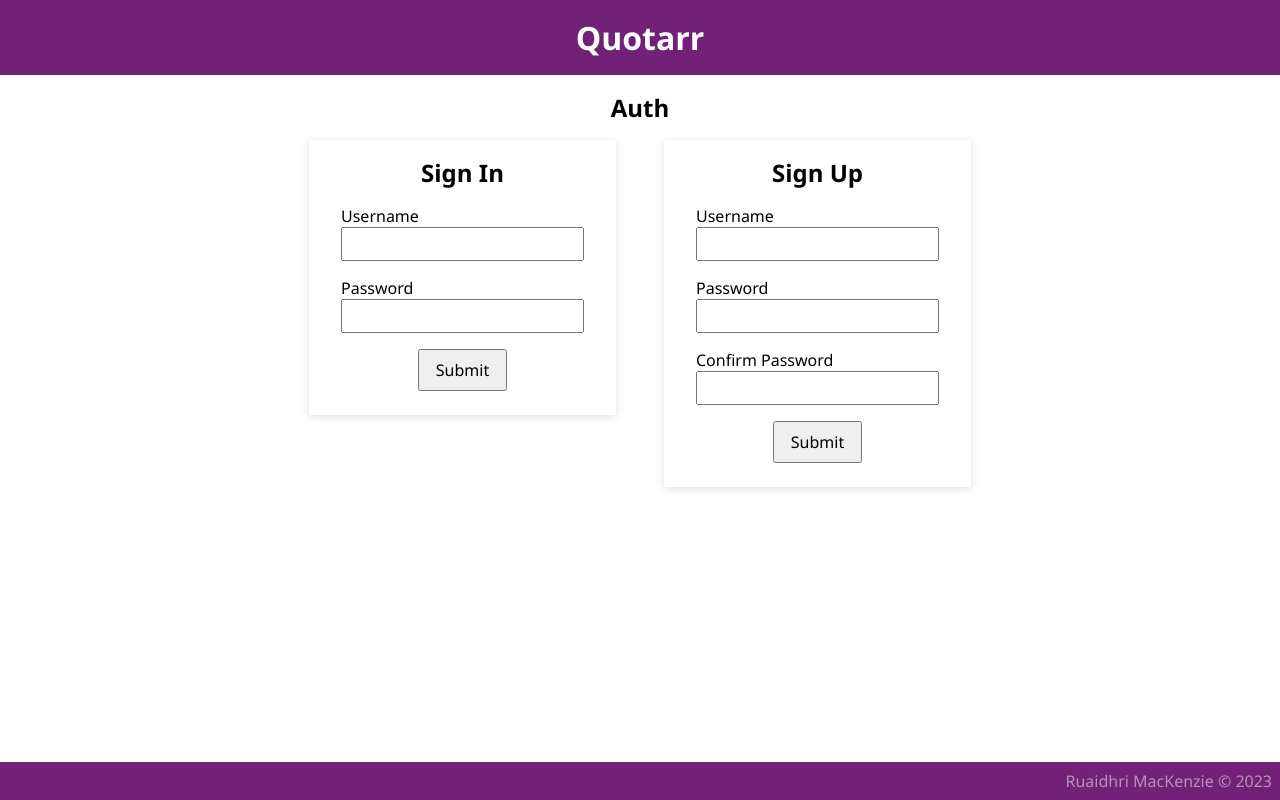
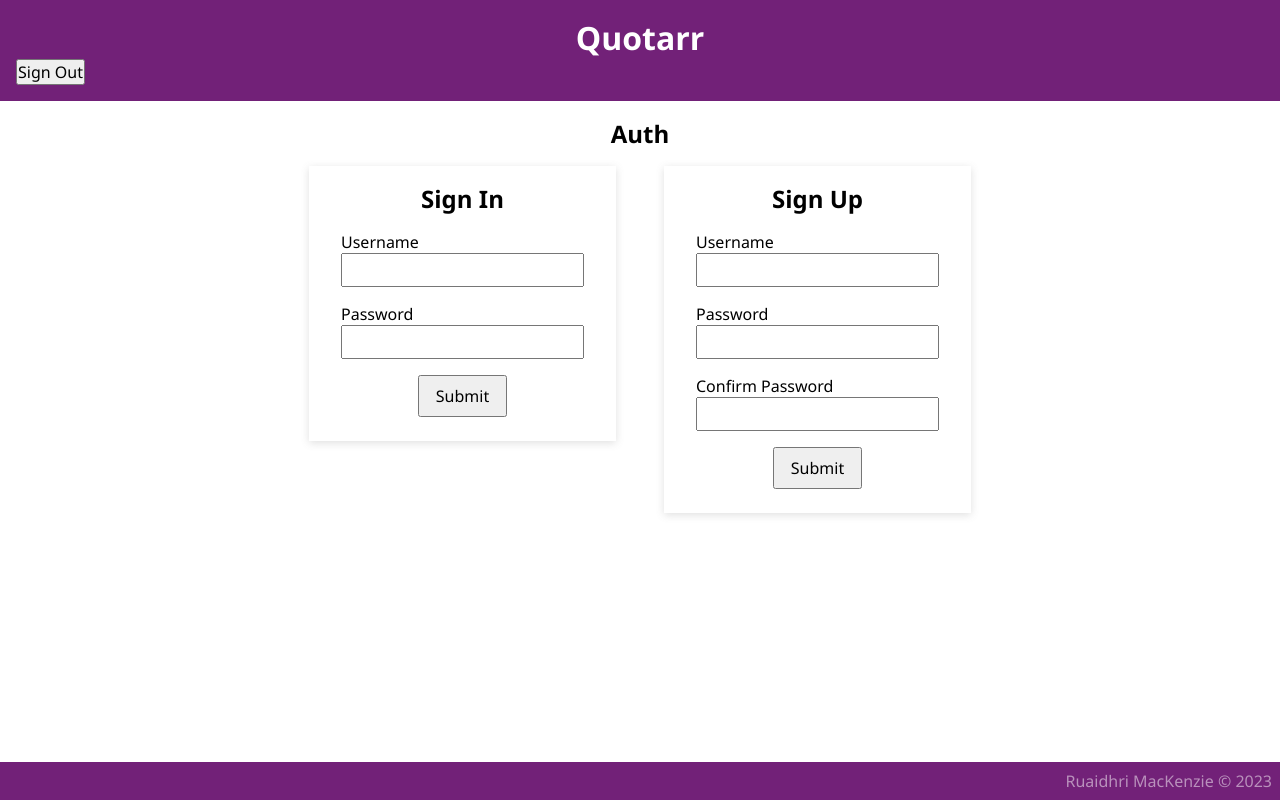
Before and after one commit to Ruaidhri-MacKenzie/Quotarr, a React (Create React App) app in the folder client/: page / in a window 1280 px wide. Built offline with nearby package versions, Linux system fonts and the light colour scheme; no server answers.

Commit message:
Added sign out

```diff
--- a/client/src/App.js
+++ b/client/src/App.js
@@ -9,10 +9,20 @@ import "./App.css";
 const App = () => {
 	const [user, setUser] = useState(null);
 
-	const onSuccess = (result) => setUser(result.user);
-	const onError = (error) => console.log(error);
+	const signOut = () => {
+		httpGet(
+			"http://localhost:2000/auth/signout",
+			(result) => setUser(null),
+			(error) => console.log(error),
+		);
+	};
+
 	useEffect(() => {
-		httpGet("http://localhost:2000/auth", onSuccess, onError);
+		httpGet(
+			"http://localhost:2000/auth",
+			(result) => setUser(result.user),
+			(error) => console.log(error),
+		);
 	}, []);
 
 	const renderMainView = () => {
@@ -23,7 +33,7 @@ const App = () => {
 
 	return (
     <div className="App">
-			<Header title="Quotarr" />
+			<Header title="Quotarr" signOut={signOut} />
 			<main className="main">
 				{renderMainView()}
 			</main>
--- a/client/src/components/Header/Header.js
+++ b/client/src/components/Header/Header.js
@@ -1,10 +1,11 @@
 import React from "react";
 import "./Header.css";
 
-const Header = ({ title }) => {
+const Header = ({ title, signOut }) => {
 	return (
 		<header className="header">
 			<h1 className="header__title">{title}</h1>
+			<button onClick={signOut}>Sign Out</button>
 		</header>
 	);
 };
```
